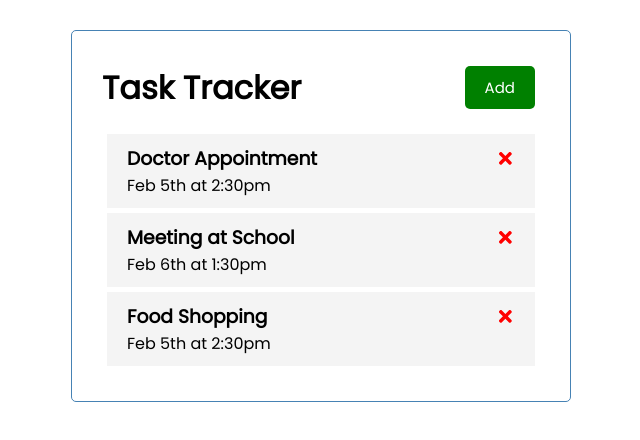
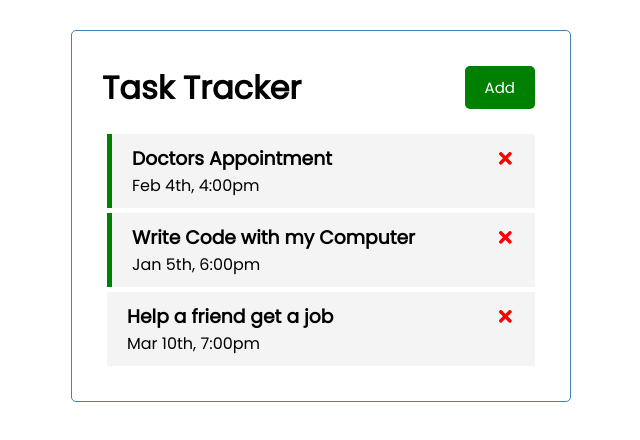
Before and after one commit to rabobahago/react-task-tracker, a React (Create React App) app: page / in a window 1280 px wide. Shown: the top 440 px of the page, without its empty margins (319-959 px from the left). Built offline with nearby package versions, Linux system fonts and the light colour scheme; data requests are answered from the project's data file.

Commit message:
http request to the fake data is made

```diff
--- a/db.json
+++ b/db.json
@@ -1,22 +1,22 @@
 {
   "tasks": [
     {
-      "id": 1,
-      "text": "Doctor Appointment",
-      "day": "Feb 5th at 2:30pm",
-      "remainder": true
+      "text": "Doctors Appointment",
+      "day": "Feb 4th, 4:00pm",
+      "reminder": true,
+      "id": 1
     },
     {
-      "id": 2,
-      "text": "Meeting at School",
-      "day": "Feb 6th at 1:30pm",
-      "remainder": true
+      "text": "Write Code with my Computer",
+      "day": "Jan 5th, 6:00pm",
+      "reminder": true,
+      "id": 2
     },
     {
-      "id": 3,
-      "text": "Food Shopping",
-      "day": "Feb 5th at 2:30pm",
-      "remainder": false
+      "text": "Help a friend get a job",
+      "day": "Mar 10th, 7:00pm",
+      "reminder": false,
+      "id": 3
     }
   ]
 }
--- a/src/App.js
+++ b/src/App.js
@@ -7,10 +7,17 @@ import './App.css'
 const App = () => {
   const [showAddTask, setShowAddTask] = useState(false)
   const [tasks, setTasks] = useState([])
-  const addTask = (task) => {
-    let id = Math.floor(Math.random() * 10000) + 1
-    const newTask = { id, ...task }
-    setTasks([...tasks, newTask])
+  const addTask = async (task) => {
+    // let id = Math.floor(Math.random() * 10000) + 1
+    // const newTask = { id, ...task }
+    // setTasks([...tasks, newTask])
+    const res = await fetch('http://localhost:5000/tasks', {
+      method: 'POST',
+      headers: { 'Content-Type': 'application/json' },
+      body: JSON.stringify(task),
+    })
+    const data = await res.json()
+    setTasks([...tasks, data])
   }
   useEffect(() => {
     const getTasks = async () => {
@@ -24,16 +31,33 @@ const App = () => {
     const data = await res.json()
     return data
   }
-  const deleteTask = (id) => {
+  const deleteTask = async (id) => {
+    await fetch(`http://localhost:5000/tasks/${id}`, {
+      method: 'DELETE',
+    })
     const remainTask = tasks.filter((task) => {
       return task.id !== id
     })
     setTasks(remainTask)
   }
-  const toggleReminder = (id) => {
+  const fetchTask = async (id) => {
+    const res = await fetch(`http://localhost:5000/tasks/${id}`)
+    const data = await res.json()
+    return data
+  }
+  const toggleReminder = async (id) => {
+    const taskToToggle = await fetchTask(id)
+    const updaTask = { ...taskToToggle, reminder: !taskToToggle.reminder }
+    const res = await fetch(`http://localhost:5000/tasks/${id}`, {
+      method: 'PUT',
+      headers: { 'Content-Type': 'application/json' },
+      body: JSON.stringify(updaTask),
+    })
+    const data = await res.json()
+
     setTasks(
       tasks.map((task) => {
-        return task.id === id ? { ...task, reminder: !task.reminder } : task
+        return task.id === id ? { ...task, reminder: data.reminder } : task
       }),
     )
   }
```
Also changed, not shown: 1 other file (tests, documents, lock files or other folders).
